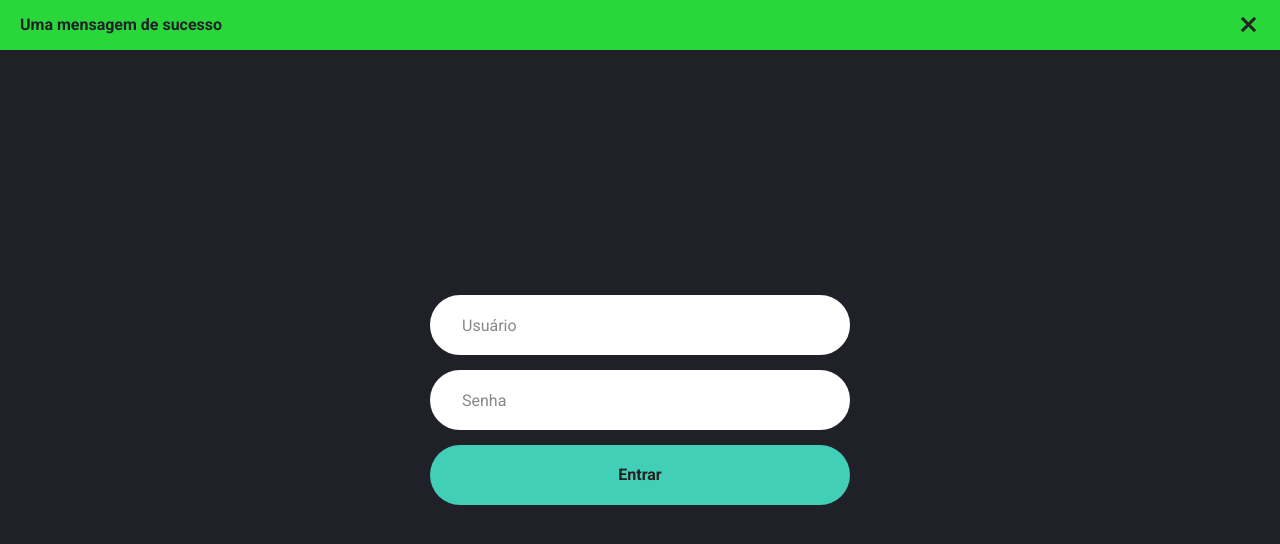
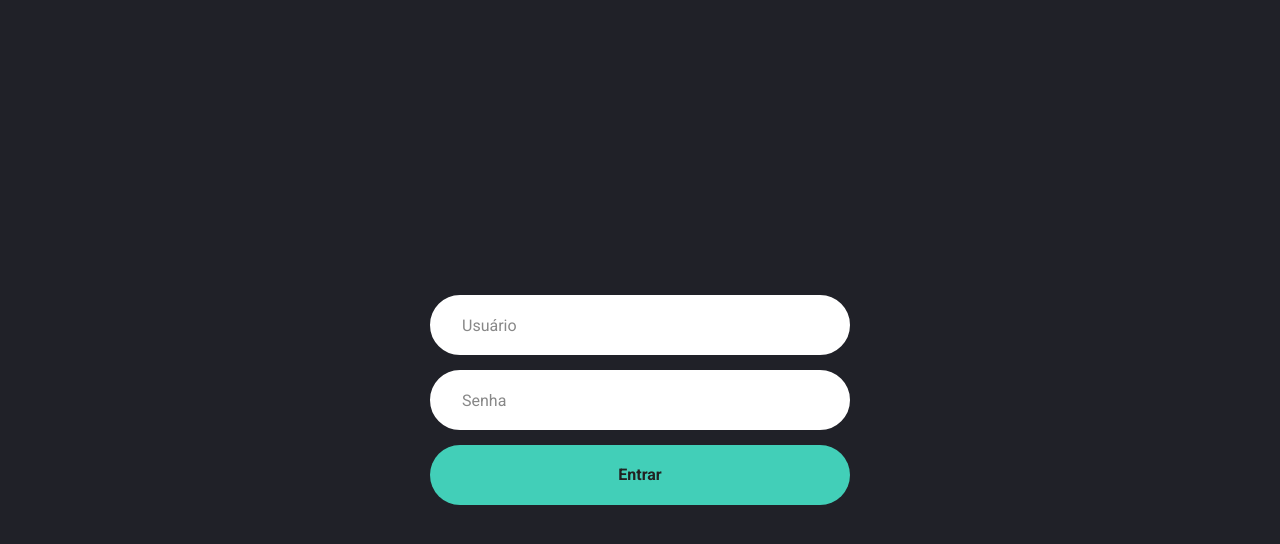
Before and after one commit to rodrigopulse/boilerplate-site, a React (Create React App) app in the folder admin/: page / in a window 1280 px wide. Shown: the top 544 px of the page. Built offline with nearby package versions, Linux system fonts and the light colour scheme.

Commit message:
Alert com redux

```diff
--- a/admin/package.json
+++ b/admin/package.json
@@ -43,5 +43,9 @@
       "last 1 firefox version",
       "last 1 safari version"
     ]
+  },
+  "devDependencies": {
+    "react-redux": "^7.2.4",
+    "redux": "^4.1.1"
   }
 }
--- a/admin/src/App.tsx
+++ b/admin/src/App.tsx
@@ -9,7 +9,7 @@ import Login from './views/Login'
 const App: React.FC = () => {
   return (
     <Router>
-      <Alert show type="success" message="Uma mensagem de sucesso" />
+      <Alert />
       <Switch>
         <Route path="/">
           <Login />
--- a/admin/src/assets/styles/colors.scss
+++ b/admin/src/assets/styles/colors.scss
@@ -5,9 +5,9 @@ $colors: (
   'secondary': #202128,
   'light-gray': #888888,
   'dark': #222222,
-  'danger': #b70e0e,
+  'danger': #ff5959,
   'warning': #e2e452,
-  'success': #2ad73b
+  'success': #8ede96
 );
 
 // Color
--- a/admin/src/components/Alert/index.tsx
+++ b/admin/src/components/Alert/index.tsx
@@ -1,22 +1,28 @@
 import React from 'react'
 import './styles.scss'
-import { AlertProps } from './types'
+import { useSelector, useDispatch, RootStateOrAny } from 'react-redux'
+import { AlertAction } from '../../store/actions'
 import { Button } from '../'
 
-export const Alert: React.FC<AlertProps> = ({ show, type, message }) => {
+export const Alert: React.FC = () => {
+  const alertState = useSelector((state: RootStateOrAny) => state.AlertReducer)
+  const dispatch = useDispatch()
   const getClasses = () => {
     const classes = ['alert']
-    type === 'danger' && classes.push('background--danger')
-    type === 'warning' && classes.push('background--warning')
-    type === 'success' && classes.push('background--success')
+    alertState.alertType === 'danger' && classes.push('background--danger')
+    alertState.alertType === 'warning' && classes.push('background--warning')
+    alertState.alertType === 'success' && classes.push('background--success')
     return classes.join(' ')
+  }
+  const closeAlert = () => {
+    dispatch(AlertAction(false, '', ''))
   }
   return (
     <>
-      {show && (
-        <div className={getClasses()}>
-          <span>{message}</span>
-          <Button label="close" icon />
+      {alertState.show && (
+        <div className={getClasses()} onClick={() => closeAlert()}>
+          <span>{alertState.message}</span>
+          <Button label="close" icon onClick={() => closeAlert()} />
         </div>
       )}
     </>
--- a/admin/src/components/Alert/types.ts
+++ /dev/null
@@ -1,5 +0,0 @@
-export interface AlertProps {
-  show: boolean
-  message: string
-  type: 'danger' | 'warning' | 'success'
-}
--- a/admin/src/index.tsx
+++ b/admin/src/index.tsx
@@ -1,12 +1,16 @@
-import React from 'react';
-import ReactDOM from 'react-dom';
-import App from './App';
-import reportWebVitals from './reportWebVitals';
+import React from 'react'
+import ReactDOM from 'react-dom'
+import App from './App'
+import reportWebVitals from './reportWebVitals'
+import { Provider } from 'react-redux'
+import Store from './store'
 
 ReactDOM.render(
   <React.StrictMode>
-    <App />
+    <Provider store={Store}>
+      <App />
+    </Provider>
   </React.StrictMode>,
   document.getElementById('root')
-);
-reportWebVitals();
+)
+reportWebVitals()
--- a/admin/src/services/auth.js
+++ b/admin/src/services/auth.js
@@ -9,6 +9,6 @@ export const LoginService = async (data) => {
     })
     return login
   } catch (err) {
-    return err
+    return err.response
   }
 }
--- /dev/null
+++ b/admin/src/store/actions/index.js
@@ -0,0 +1,8 @@
+export const AlertAction = (show, alertType, message) => {
+  return {
+    type: 'ALERT',
+    show,
+    alertType,
+    message
+  }
+}
--- /dev/null
+++ b/admin/src/store/index.js
@@ -0,0 +1,7 @@
+import { createStore } from 'redux'
+
+import rootReducer from './reducers'
+
+const Store = createStore(rootReducer)
+
+export default Store
--- /dev/null
+++ b/admin/src/store/reducers/alert.js
@@ -0,0 +1,18 @@
+const INITIAL_STATE = {
+  show: false,
+  alertType: 'danger',
+  message: ''
+}
+const AlertReducer = (state = INITIAL_STATE, action) => {
+  if (action.type === 'ALERT') {
+    return {
+      ...state,
+      show: action.show,
+      alertType: action.alertType,
+      message: action.message
+    }
+  }
+  return state
+}
+
+export default AlertReducer
--- /dev/null
+++ b/admin/src/store/reducers/index.js
@@ -0,0 +1,7 @@
+import { combineReducers } from 'redux'
+
+import AlertReducer from './alert'
+
+export default combineReducers({
+  AlertReducer
+})
--- a/admin/src/views/Login/index.tsx
+++ b/admin/src/views/Login/index.tsx
@@ -1,5 +1,7 @@
 import React, { useState } from 'react'
 import { Container, Input, Button } from '../../components'
+import { useDispatch } from 'react-redux'
+import { AlertAction } from '../../store/actions'
 import './styles.scss'
 
 // Api
@@ -9,10 +11,14 @@ const Login: React.FC = () => {
   const [user, setUser] = useState('')
   const [password, setPassword] = useState('')
 
+  const dispatch = useDispatch()
+
   const handleSubmit = (e: React.SyntheticEvent) => {
     e.preventDefault()
-    LoginService({ email: user, password: password }).then((res) =>
-      console.log(res)
+    LoginService({ email: user, password: password }).then(
+      (res) =>
+        res.status === 401 &&
+        dispatch(AlertAction(true, 'danger', 'Usuário e/ou senha incorretos'))
     )
   }
 
```
Also changed, not shown: 1 other file (tests, documents, lock files or other folders).
